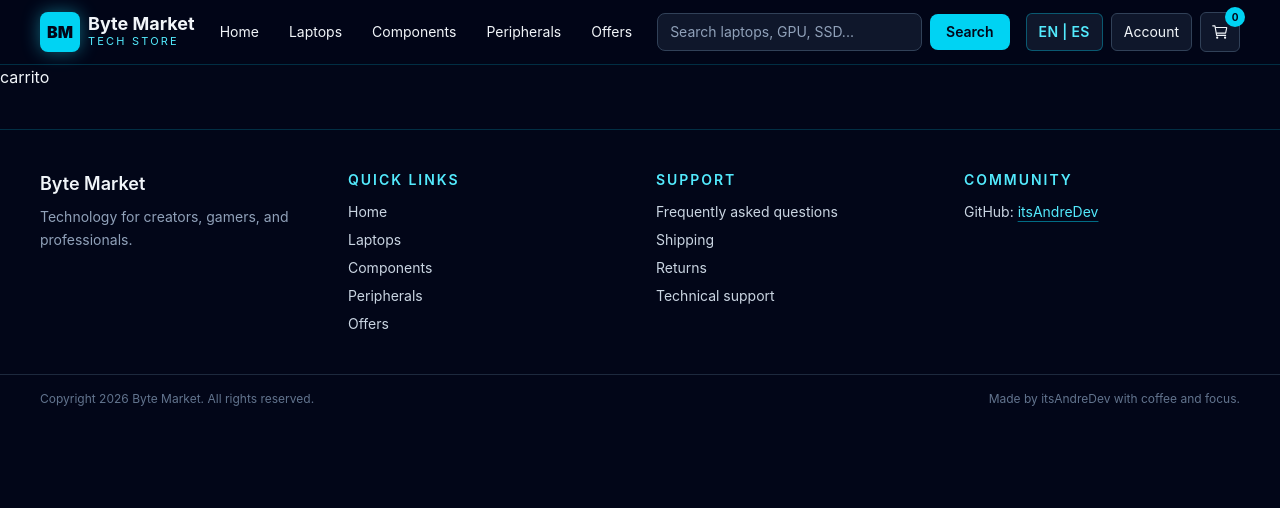
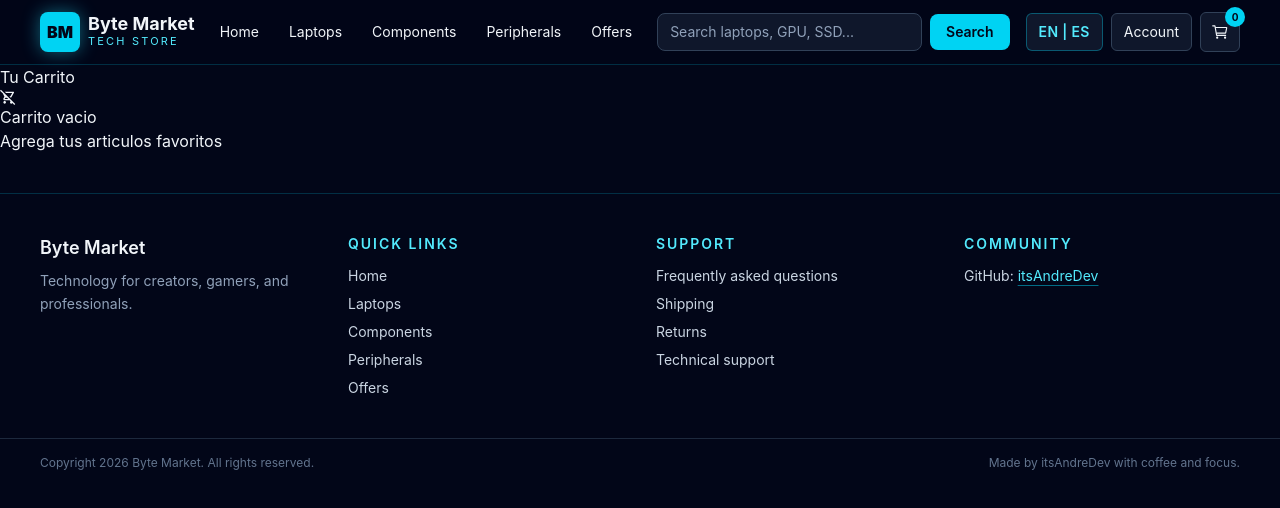
Before and after one commit to Andre-tz/Byte-Market, a React (Vite) app: page /cart in a window 1280 px wide. Shown: the top 508 px of the page. Built offline with nearby package versions, Linux system fonts and the light colour scheme.

Commit message:
feat(cart): create CartItem component, add formatPrice helper, and implement cart page layout

```diff
--- /dev/null
+++ b/src/components/CartItem.tsx
@@ -0,0 +1,32 @@
+import { FaRegTrashAlt } from "react-icons/fa";
+import formatPrice from "../helper/formatPrice";
+type Item = {
+    image: string[];
+    name: string;
+    price: number;
+}
+
+const CartItem = ({ image, name, price }: Item) => {
+    return (
+        <article className="flex items-center gap-4 rounded-xl border border-slate-800 bg-slate-900/70 p-4 transition hover:border-cyan-400/45 hover:bg-slate-900">
+
+            <div className="h-24 w-24 shrink-0 overflow-hidden rounded-lg bg-slate-950/50 p-2">
+                <img src={image[0]} alt={`Imagen de ${name}`} className="h-full w-full object-cover object-center"/>
+            </div>
+
+            <div className="flex min-w-0 flex-1 items-center justify-between gap-4">
+                <div className="space-y-2">
+                    <p className="line-clamp-2 text-sm font-semibold leading-6 text-slate-100">{name}</p>
+                    <p className="text-lg font-bold text-cyan-300">{ formatPrice( price ) }</p>
+                </div>
+
+                <button type="button" aria-label={`Eliminar ${name} del carrito`} className="cursor-pointer rounded-md bg-rose-400 px-3 py-2 text-slate-950 ring-1 ring-rose-300/70 transition hover:bg-rose-300 hover:ring-rose-200/80 focus-visible:outline-none focus-visible:ring-2 focus-visible:ring-rose-200">
+                    <FaRegTrashAlt />
+                </button>
+            </div>
+
+        </article>
+    );
+}
+
+export default CartItem;
--- a/src/components/Header.tsx
+++ b/src/components/Header.tsx
@@ -11,7 +11,7 @@ const Header = () => {
     return (
         <header className="sticky top-0 z-50 border-b border-cyan-400/20 bg-slate-950/90 text-slate-100 backdrop-blur-md">
             <div className="mx-auto flex w-[min(1200px,94%)] flex-wrap items-center gap-4 py-3">
-                <a href="#" className="flex items-center gap-2" aria-label={t("header.aria.homeLink")}>
+                <Link to={ "/" } className="flex items-center gap-2" aria-label={t("header.aria.homeLink")}>
                     <span className="grid h-10 w-10 place-content-center rounded-lg bg-cyan-400 font-black text-slate-950 shadow-[0_0_18px_rgba(34,211,238,0.45)]">
                         BM
                     </span>
@@ -20,7 +20,7 @@ const Header = () => {
                         <p className="text-lg font-bold leading-none">{t("header.brand.name")}</p>
                         <p className="text-[11px] uppercase tracking-[0.2em] text-cyan-300">{t("header.brand.tagline")}</p>
                     </div>
-                </a>
+                </Link>
 
                 <nav className="order-3 w-full md:order-0 md:w-auto" aria-label={t("header.aria.mainMenu")}>
                     <ul className="flex flex-wrap gap-2 text-sm md:gap-3">
--- a/src/components/pages/Cart.tsx
+++ b/src/components/pages/Cart.tsx
@@ -1,7 +1,39 @@
+import useCart from "../../hooks/useCart";
+import { MdOutlineRemoveShoppingCart } from "react-icons/md";
+import CartItem from "../CartItem";
+
+
 //displays the shopping cart content
 const Cart = ()=>{
+    const { cart } = useCart();
     return(
-        <h1>carrito</h1>
+        <div>
+            <h2>Tu Carrito</h2>
+            {
+                cart.length=== 0?
+                (
+                    <div>
+                        <div>
+                            <MdOutlineRemoveShoppingCart />
+                        </div>
+                        <div>
+                            <p>Carrito vacio</p>
+                            <p>Agrega tus articulos favoritos</p>
+                        </div>
+                    </div>
+                )
+                :
+                ( cart.map( (item, index  )=>(
+                    <CartItem
+                        key={ index }
+                        name={ item.name}
+                        image={ item.images}
+                        price={ item.price }
+                        />
+                 ) ))
+            }
+
+        </div>
     )
 }
 
--- /dev/null
+++ b/src/helper/formatPrice.ts
@@ -0,0 +1,11 @@
+// Formats a number into a currency string based on the selected currency.
+const formatPrice = ( price : number ) =>{
+    const formattedPrice = new Intl.NumberFormat( "es-PE",{
+        style: "currency",
+        currency: "PEN"
+    }).format( price )
+
+    return formattedPrice;
+}
+
+export default formatPrice;
```
